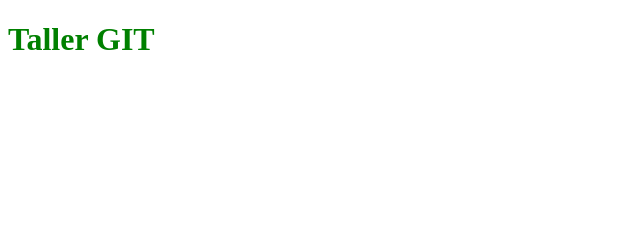
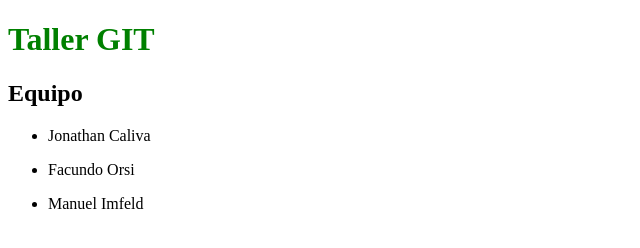
Before and after one commit to facundoaorsi/Taller-GIT, a plain HTML site: page index.html in a window 1280 px wide. Shown: the whole page, without its empty margins (0-640 px from the left). Drawn offline with Linux system fonts and the light colour scheme.

Commit message:
Edit html

```diff
--- a/index.html
+++ b/index.html
@@ -10,6 +10,20 @@
 <body>
     <h1>Taller GIT</h1>
 
+    <div class="equipo">
+    <h2>Equipo</h2>
+    <ul>
+        <li>
+            <p>Jonathan Caliva</p>
+        </li>
+        <li>
+            <p>Facundo Orsi</p>
+        </li>
+        <li>
+            <p>Manuel Imfeld</p>
+        </li>
+    </ul>
+</div>
     <script src="./script.js"></script>
 </body>
 </html>
```
